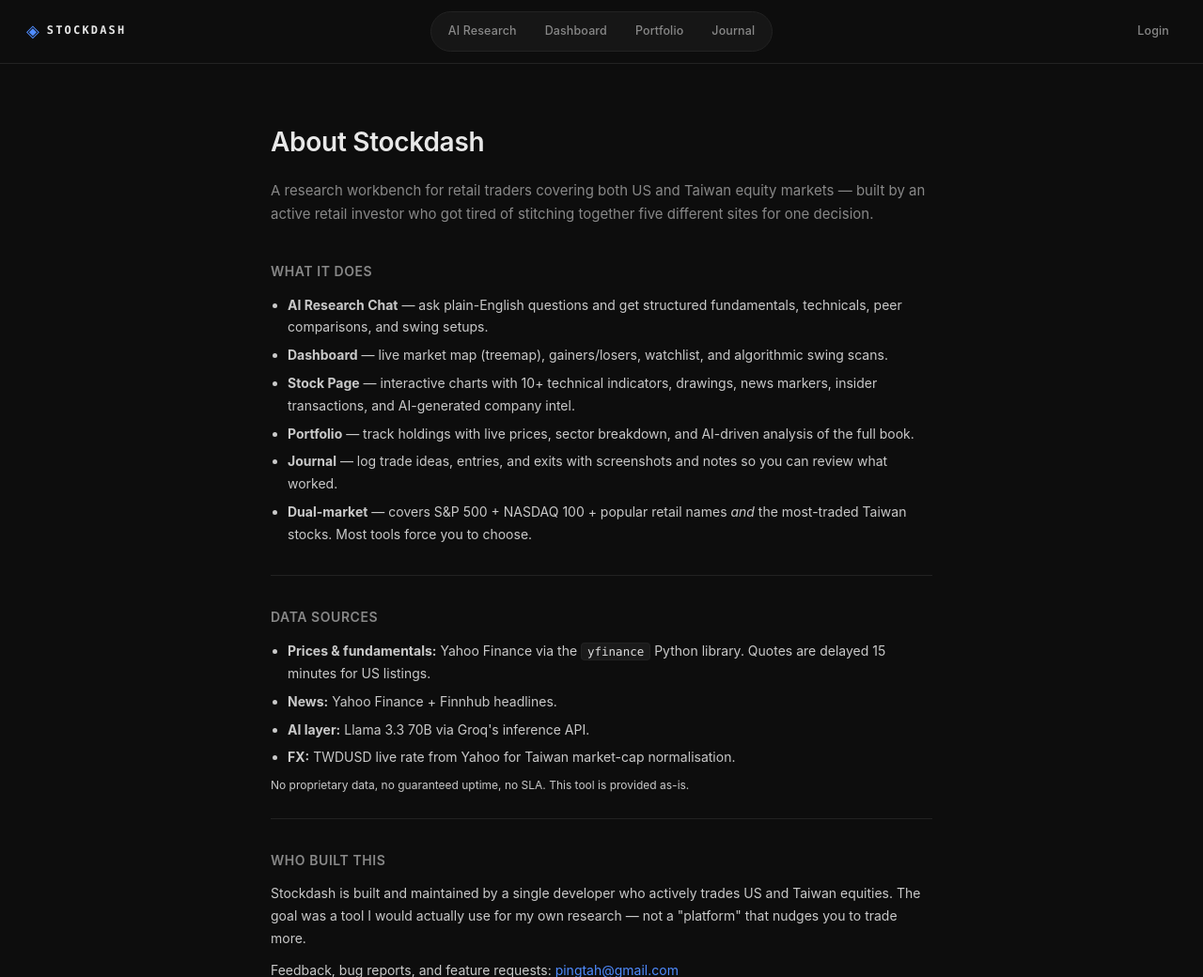
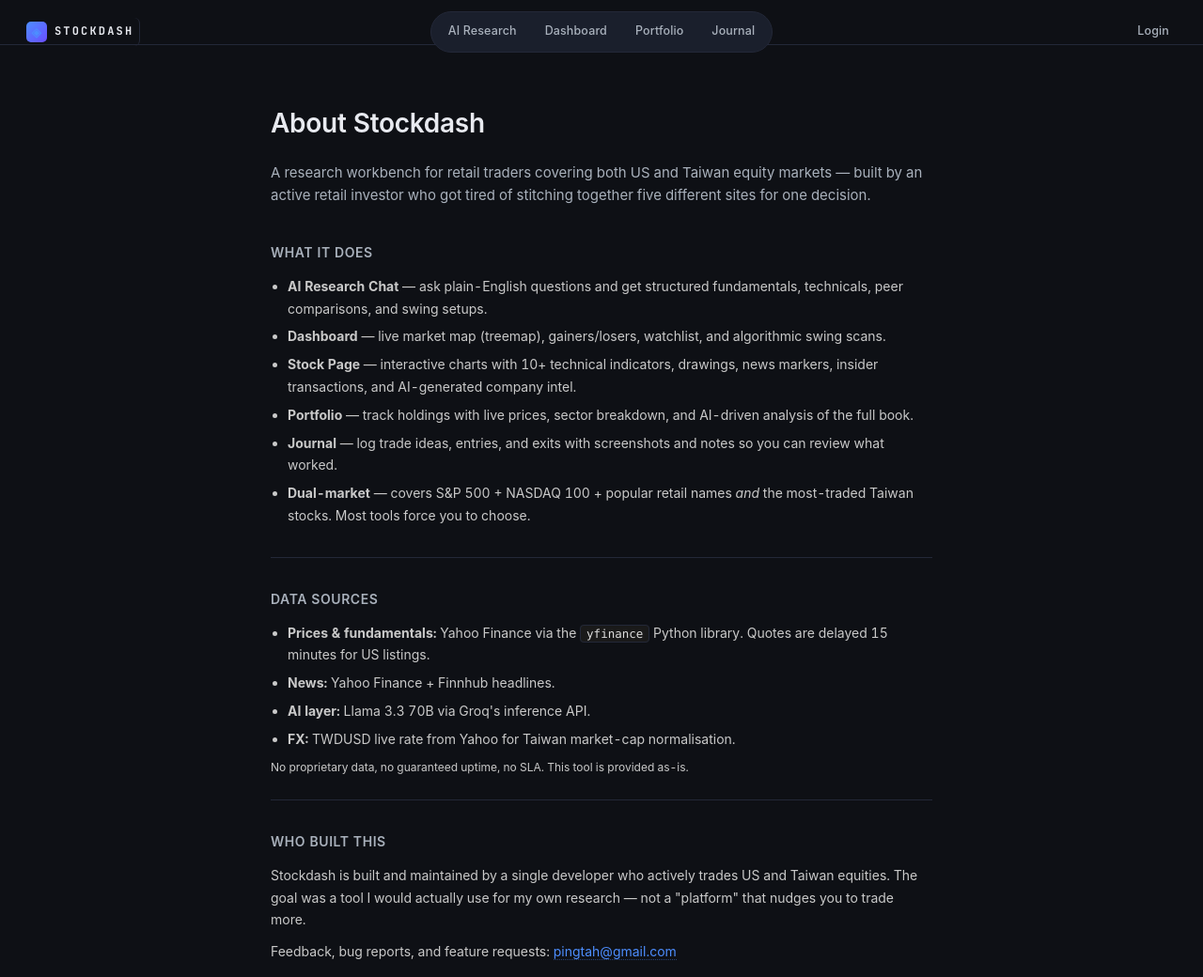
Before and after one commit to pingtah-create/stockscreener, a Flask app: page /about in a window 1280 px wide. Shown: the top 1040 px of the page at 94% size. Run offline with Flask 3, Linux system fonts and the light colour scheme.

Commit message:
Redesign foundation: TradingView-inspired design system + dark/light theme toggle
- Remap style.css :root tokens to TradingView palette (#0e1015 page, #131722 panels, #232838 lines, TV green/red, Inter + JetBrains Mono); add full light theme under [data-theme=light]
- Restyle shared nav: gradient brand mark, flat underline tabs, TradingView atoms (tv-panel/seg/pill)
- New theme.js: dark/light toggle persisted per-user, applied pre-paint
- Add theme toggle button + theme.js to all page navs

```diff
--- a/static/style.css
+++ b/static/style.css
@@ -1,33 +1,77 @@
 /* =====================================================
-   Stock Dashboard — Minimal Dark Theme
+   Stockdash — TradingView-inspired design system
+   Dark + light themes. Token NAMES are kept stable so
+   the rest of the codebase re-skins automatically.
    ===================================================== */
+@import url('https://fonts.googleapis.com/css2?family=Inter:wght@400;500;600;700;800&family=JetBrains+Mono:wght@400;500;600;700&display=swap');
 
-:root {
-  --bg:       #0d0d0d;
-  --bg2:      #111;
-  --bg3:      #161616;
-  --bg4:      #1a1a1a;
-  --border:   #222;
-  --border2:  #2a2a2a;
-  --text:     #e8e8e8;
-  --text2:    #888;
-  --text3:    #444;
-  --green:    #3d9e6e;
-  --green2:   #2e7d52;
-  --green-bg: rgba(61,158,110,0.1);
-  --red:      #b84444;
-  --red2:     #943535;
-  --red-bg:   rgba(184,68,68,0.1);
-  --yellow:   #b89a44;
-  --blue:     #4f8cff;
-  --blue-bg:  rgba(79,140,255,0.1);
-  --accent:   #4f8cff;
+:root,
+:root[data-theme="dark"] {
+  /* Backgrounds */
+  --bg:       #0e1015;   /* page */
+  --bg2:      #131722;   /* panel base */
+  --bg3:      #1a1f2c;   /* panel raised */
+  --bg4:      #232737;   /* hover */
+  --bg-input: #1c2030;
+  /* Lines */
+  --border:   #232838;
+  --border2:  #2a3046;
+  /* Text */
+  --text:     #e8eaf0;
+  --text2:    #a9b1bc;
+  --text3:    #6a7280;
+  --text4:    #4b5260;
+  /* Up / down */
+  --green:    #26a69a;
+  --green2:   #2ec4b6;
+  --green-bg: rgba(38,166,154,0.12);
+  --red:      #ef5350;
+  --red2:     #ff6b68;
+  --red-bg:   rgba(239,83,80,0.12);
+  --yellow:   #ffc233;
+  /* Accent (overridable by theme toggle) */
+  --blue:     #4d8eff;
+  --blue-bg:  rgba(77,142,255,0.12);
+  --accent:   #4d8eff;
+  --accent-bg: rgba(77,142,255,0.12);
+  --grid:     rgba(255,255,255,0.04);
+  --shadow-1: 0 1px 0 rgba(255,255,255,0.02), 0 0 0 1px var(--border);
+  --shadow-2: 0 8px 24px rgba(0,0,0,0.5), 0 0 0 1px var(--border);
+  /* Geometry */
   --radius:   6px;
   --radius-sm: 4px;
-  --radius-lg: 10px;
-  --font:  -apple-system, BlinkMacSystemFont, "Inter", sans-serif;
-  --mono:  "SF Mono", Consolas, "Cascadia Code", monospace;
+  --radius-lg: 8px;
+  --font:  "Inter", -apple-system, BlinkMacSystemFont, "Segoe UI", system-ui, sans-serif;
+  --mono:  "JetBrains Mono", ui-monospace, "SF Mono", Menlo, Consolas, monospace;
   --transition: 0.15s ease;
+}
+
+:root[data-theme="light"] {
+  --bg:       #f4f5f7;
+  --bg2:      #ffffff;
+  --bg3:      #ffffff;
+  --bg4:      #f4f5f7;
+  --bg-input: #f4f5f7;
+  --border:   #e6e8ec;
+  --border2:  #d3d7df;
+  --text:     #131722;
+  --text2:    #50535e;
+  --text3:    #787b86;
+  --text4:    #a3a6af;
+  --green:    #089981;
+  --green2:   #008060;
+  --green-bg: rgba(8,153,129,0.10);
+  --red:      #f23645;
+  --red2:     #cc222f;
+  --red-bg:   rgba(242,54,69,0.10);
+  --yellow:   #f57c00;
+  --blue:     #2962ff;
+  --blue-bg:  rgba(41,98,255,0.10);
+  --accent:   #2962ff;
+  --accent-bg: rgba(41,98,255,0.10);
+  --grid:     rgba(0,0,0,0.04);
+  --shadow-1: 0 1px 2px rgba(20,28,50,0.04), 0 0 0 1px var(--border);
+  --shadow-2: 0 12px 32px rgba(20,28,50,0.10), 0 0 0 1px var(--border);
 }
 
 *, *::before, *::after { box-sizing: border-box; margin: 0; padding: 0; }
@@ -36,10 +80,13 @@ body {
   background: var(--bg);
   color: var(--text);
   font-family: var(--font);
-  line-height: 1.5;
+  font-size: 13px;
+  line-height: 1.45;
   min-height: 100vh;
   overflow-x: hidden;
   -webkit-font-smoothing: antialiased;
+  font-feature-settings: 'tnum';
+  font-variant-numeric: tabular-nums;
 }
 
 /* ── TICKER TAPE ──────────────────────────────── */
@@ -697,17 +744,18 @@ body {
   flex-shrink: 0;
 }
 
-/* ── Shared modern nav (ch-nav style) ───────────────── */
+/* ── Shared TradingView-style nav ───────────────────── */
 header.ch-nav {
-  display: grid;
-  grid-template-columns: 1fr auto 1fr;
-  align-items: center;
-  padding: 12px 22px;
+  display: flex;
+  align-items: stretch;
+  gap: 4px;
+  height: 48px;
+  padding: 0 14px;
   flex-shrink: 0;
   border-bottom: 1px solid var(--border);
   width: 100%;
   box-sizing: border-box;
-  background: var(--bg);
+  background: var(--bg2);
   position: sticky;
   top: 0;
   z-index: 100;
@@ -717,70 +765,163 @@ header.ch-nav {
   align-items: center;
   gap: 8px;
   text-decoration: none;
-  justify-self: start;
-  padding: 4px 6px;
-  border-radius: 6px;
+  padding-right: 14px;
+  margin-right: 6px;
+  border-right: 1px solid var(--border);
   transition: opacity 0.15s;
 }
-.ch-brand-link:hover { opacity: 0.75; }
+.ch-brand-link:hover { opacity: 0.8; }
 .ch-brand-mark {
-  font-size: 18px;
-  color: var(--accent);
+  width: 22px; height: 22px;
+  display: grid; place-items: center;
+  background: linear-gradient(135deg, var(--accent) 0%, #6a4dff 100%);
+  color: #fff;
+  font-weight: 800;
+  font-size: 13px;
+  border-radius: 5px;
+  font-family: var(--mono);
   line-height: 1;
 }
 .ch-brand-text {
-  font-family: var(--mono);
-  font-size: 12px;
+  font-size: 14px;
   font-weight: 700;
-  letter-spacing: 0.18em;
+  letter-spacing: -0.01em;
   color: var(--text);
-  text-transform: uppercase;
+  text-transform: none;
+  font-family: var(--font);
 }
 .ch-nav-pills {
   display: flex;
-  align-items: center;
+  align-items: stretch;
   gap: 2px;
-  padding: 4px;
-  background: var(--bg3);
-  border: 1px solid var(--border);
-  border-radius: 999px;
-  justify-self: center;
+  flex: 1;
+  background: none;
+  border: none;
+  border-radius: 0;
+  padding: 0;
 }
 .ch-nav-pill {
-  font-size: 12.5px;
+  display: flex;
+  align-items: center;
+  font-size: 13px;
   font-weight: 500;
   color: var(--text2);
   text-decoration: none;
-  padding: 6px 14px;
-  border-radius: 999px;
-  letter-spacing: 0.01em;
-  transition: color 0.15s, background 0.15s;
+  padding: 0 12px;
+  border-radius: 0;
+  border-bottom: 2px solid transparent;
+  margin-bottom: -1px;
+  letter-spacing: 0;
+  transition: color 0.12s, background 0.12s;
   white-space: nowrap;
 }
-.ch-nav-pill:hover { color: var(--text); background: rgba(255,255,255,0.04); }
+.ch-nav-pill:hover { color: var(--text); background: var(--bg3); }
 .ch-nav-pill.is-active {
   color: var(--text);
-  background: var(--bg);
+  background: none;
+  border-bottom-color: var(--accent);
 }
 .ch-nav-right {
   display: inline-flex;
   align-items: center;
-  gap: 8px;
-  justify-self: end;
+  gap: 6px;
 }
 .ch-icon-btn {
   width: 28px; height: 28px;
-  border-radius: 50%;
-  border: 1px solid var(--border);
+  border-radius: 4px;
+  border: none;
   background: transparent;
   color: var(--text2);
   font-size: 13px; font-weight: 600;
   cursor: pointer;
   display: inline-flex; align-items: center; justify-content: center;
   font-family: inherit;
-  transition: color 0.15s, border-color 0.15s;
+  transition: color 0.12s, background 0.12s;
 }
-.ch-icon-btn:hover { color: var(--text); border-color: var(--border2); }
+.ch-icon-btn:hover { color: var(--text); background: var(--bg3); }
+
+/* ── Theme toggle ─────────────────────────────────── */
+.theme-toggle {
+  width: 28px; height: 28px;
+  border-radius: 4px;
+  border: none;
+  background: transparent;
+  color: var(--text2);
+  font-size: 14px;
+  cursor: pointer;
+  display: inline-flex; align-items: center; justify-content: center;
+  transition: color 0.12s, background 0.12s;
+}
+.theme-toggle:hover { color: var(--text); background: var(--bg3); }
+
+/* ── Shared UI atoms (TradingView) ─────────────────── */
+.tv-panel {
+  background: var(--bg2);
+  border: 1px solid var(--border);
+  border-radius: 6px;
+  display: flex;
+  flex-direction: column;
+  overflow: hidden;
+}
+.tv-panel-hdr {
+  display: flex; align-items: center; justify-content: space-between;
+  padding: 10px 12px;
+  border-bottom: 1px solid var(--border);
+  flex-shrink: 0;
+}
+.tv-panel-title {
+  font-size: 11px;
+  font-weight: 600;
+  letter-spacing: 0.06em;
+  text-transform: uppercase;
+  color: var(--text2);
+}
+.tv-eyebrow {
+  text-transform: uppercase;
+  letter-spacing: 0.08em;
+  font-size: 10px;
+  font-weight: 600;
+  color: var(--text3);
+}
+.tv-pill {
+  display: inline-flex; align-items: center;
+  padding: 2px 6px;
+  border-radius: 3px;
+  font-size: 10px;
+  font-weight: 600;
+  letter-spacing: 0.02em;
+  text-transform: uppercase;
+  background: var(--bg4);
+  color: var(--text2);
+}
+.tv-pill.up { background: var(--green-bg); color: var(--green); }
+.tv-pill.down { background: var(--red-bg); color: var(--red); }
+.tv-pill.info { background: var(--accent-bg); color: var(--accent); }
+.tv-seg {
+  display: inline-flex;
+  background: var(--bg3);
+  border: 1px solid var(--border);
+  border-radius: 4px;
+  padding: 2px;
+  gap: 1px;
+}
+.tv-seg-btn {
+  padding: 3px 9px;
+  font-size: 11px;
+  font-weight: 500;
+  color: var(--text2);
+  border-radius: 3px;
+  letter-spacing: 0.02em;
+  cursor: pointer;
+  background: none;
+  border: none;
+  font-family: inherit;
+}
+.tv-seg-btn:hover { color: var(--text); }
+.tv-seg-btn.active { background: var(--bg-input); color: var(--text); box-shadow: inset 0 0 0 1px var(--border2); }
+.mono { font-family: var(--mono); font-variant-numeric: tabular-nums; }
+.up { color: var(--green); }
+.down { color: var(--red); }
 
 .db-brand {
   font-family: var(--mono);
--- /dev/null
+++ b/static/theme.js
@@ -0,0 +1,38 @@
+// theme.js — dark/light theme toggle, persisted per-user.
+// Applied as early as possible to avoid a flash of the wrong theme.
+(function () {
+  var KEY = 'stockdash_theme_v1_' + (window.CURRENT_USER || 'default');
+  var saved = null;
+  try { saved = localStorage.getItem(KEY); } catch (e) {}
+  var theme = (saved === 'light' || saved === 'dark') ? saved : 'dark';
+  document.documentElement.dataset.theme = theme;
+
+  function setTheme(t) {
+    theme = t;
+    document.documentElement.dataset.theme = t;
+    try { localStorage.setItem(KEY, t); } catch (e) {}
+    updateButtons();
+  }
+  function updateButtons() {
+    document.querySelectorAll('.theme-toggle').forEach(function (btn) {
+      btn.textContent = theme === 'dark' ? '☾' : '☀';
+      btn.title = theme === 'dark' ? 'Switch to light theme' : 'Switch to dark theme';
+    });
+  }
+  function wire() {
+    document.querySelectorAll('.theme-toggle').forEach(function (btn) {
+      if (btn._wired) return;
+      btn._wired = true;
+      btn.addEventListener('click', function () {
+        setTheme(theme === 'dark' ? 'light' : 'dark');
+      });
+    });
+    updateButtons();
+  }
+  if (document.readyState === 'loading') {
+    document.addEventListener('DOMContentLoaded', wire);
+  } else {
+    wire();
+  }
+  window.setStockdashTheme = setTheme;
+})();
--- a/templates/about.html
+++ b/templates/about.html
@@ -4,8 +4,10 @@
   <meta charset="UTF-8" />
   <meta name="viewport" content="width=device-width, initial-scale=1.0" />
   <title>About · Stockdash</title>
-  <link rel="stylesheet" href="/static/style.css?v=2" />
-  <link rel="stylesheet" href="/static/chat-home.css?v=13" />
+  <script>window.CURRENT_USER = "{{ current_user or '' }}";</script>
+  <script src="/static/theme.js?v=1"></script>
+  <link rel="stylesheet" href="/static/style.css?v=5" />
+  <link rel="stylesheet" href="/static/chat-home.css?v=17" />
   <link rel="stylesheet" href="/static/legal.css" />
   {% if plausible_domain %}<script defer data-domain="{{ plausible_domain }}" src="https://plausible.io/js/script.js"></script>{% endif %}
 </head>
--- a/templates/disclaimer.html
+++ b/templates/disclaimer.html
@@ -4,8 +4,10 @@
   <meta charset="UTF-8" />
   <meta name="viewport" content="width=device-width, initial-scale=1.0" />
   <title>Disclaimer · Stockdash</title>
-  <link rel="stylesheet" href="/static/style.css?v=2" />
-  <link rel="stylesheet" href="/static/chat-home.css?v=13" />
+  <script>window.CURRENT_USER = "{{ current_user or '' }}";</script>
+  <script src="/static/theme.js?v=1"></script>
+  <link rel="stylesheet" href="/static/style.css?v=5" />
+  <link rel="stylesheet" href="/static/chat-home.css?v=17" />
   <link rel="stylesheet" href="/static/legal.css" />
   {% if plausible_domain %}<script defer data-domain="{{ plausible_domain }}" src="https://plausible.io/js/script.js"></script>{% endif %}
 </head>
--- a/templates/login.html
+++ b/templates/login.html
@@ -4,8 +4,9 @@
   <meta charset="UTF-8" />
   <meta name="viewport" content="width=device-width, initial-scale=1.0" />
   <title>{{ 'Sign in' if mode == 'login' else 'Create account' }} · Stockdash</title>
-  <link rel="stylesheet" href="/static/style.css?v=2" />
-  <link rel="stylesheet" href="/static/login.css" />
+  <script src="/static/theme.js?v=1"></script>
+  <link rel="stylesheet" href="/static/style.css?v=5" />
+  <link rel="stylesheet" href="/static/login.css?v=2" />
   {% if plausible_domain %}<script defer data-domain="{{ plausible_domain }}" src="https://plausible.io/js/script.js"></script>{% endif %}
 </head>
 <body class="auth-body">
```
Also changed, not shown: templates/chat.html (+5 -2 lines), templates/dashboard.html (+5 -2 lines), templates/journal.html (+5 -2 lines), templates/portfolio.html (+5 -2 lines), templates/stock.html (+6 -3 lines).
